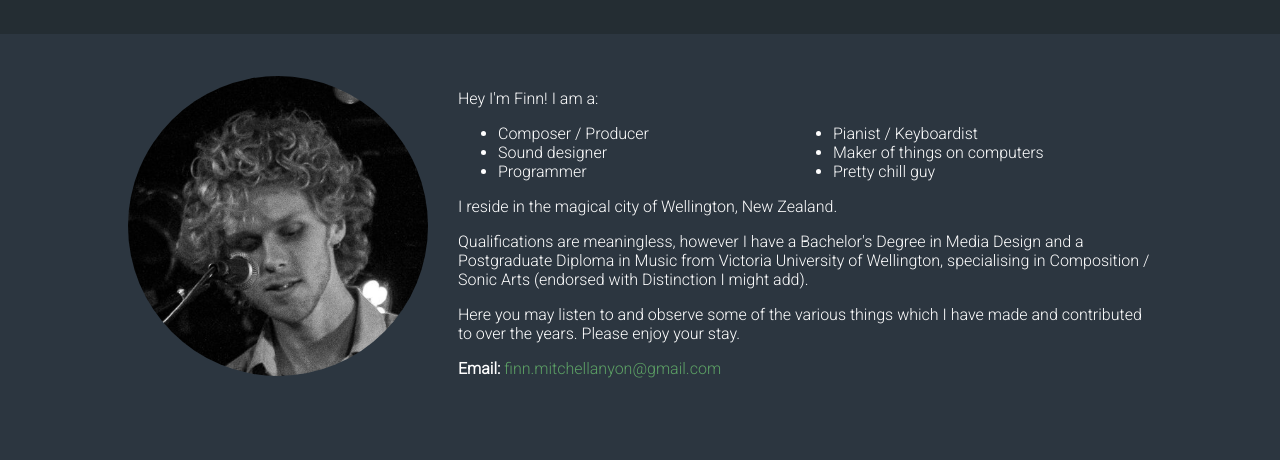
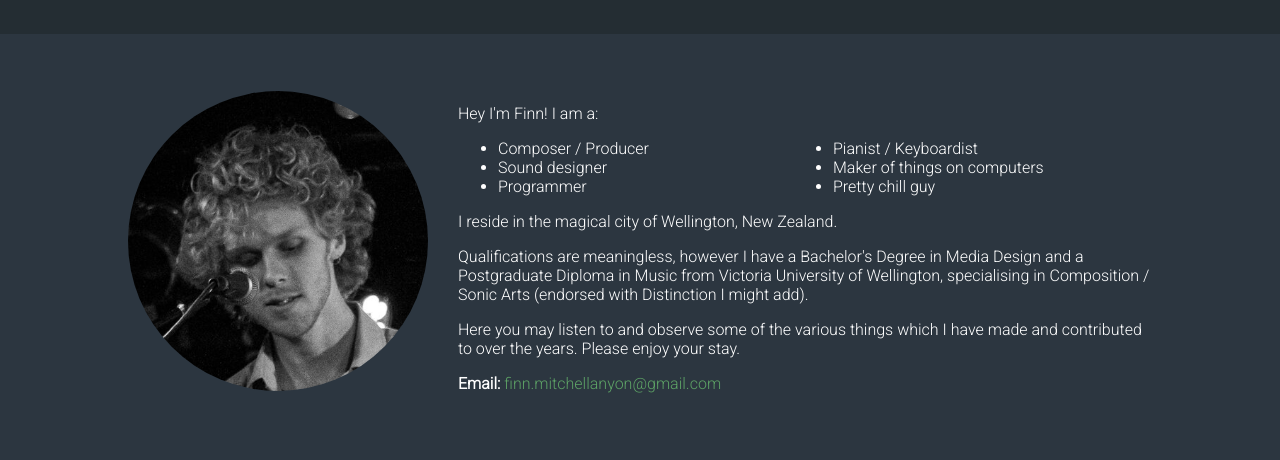
Before and after one commit to Fynthesizer/Portfolio, a plain HTML site: page index.html in a window 1280 px wide. Shown: the part 104-564 px from the top of the page. Drawn offline with nearby package versions, Linux system fonts and the light colour scheme.

Commit message:
Update global.css

```diff
--- a/styles/global.css
+++ b/styles/global.css
@@ -128,7 +128,7 @@ h3 {
 #main{
     max-width:1024px;
     margin:auto;
-    margin-top:150px;
+    margin-top:165px;
     padding:30px;
 }
 
```
